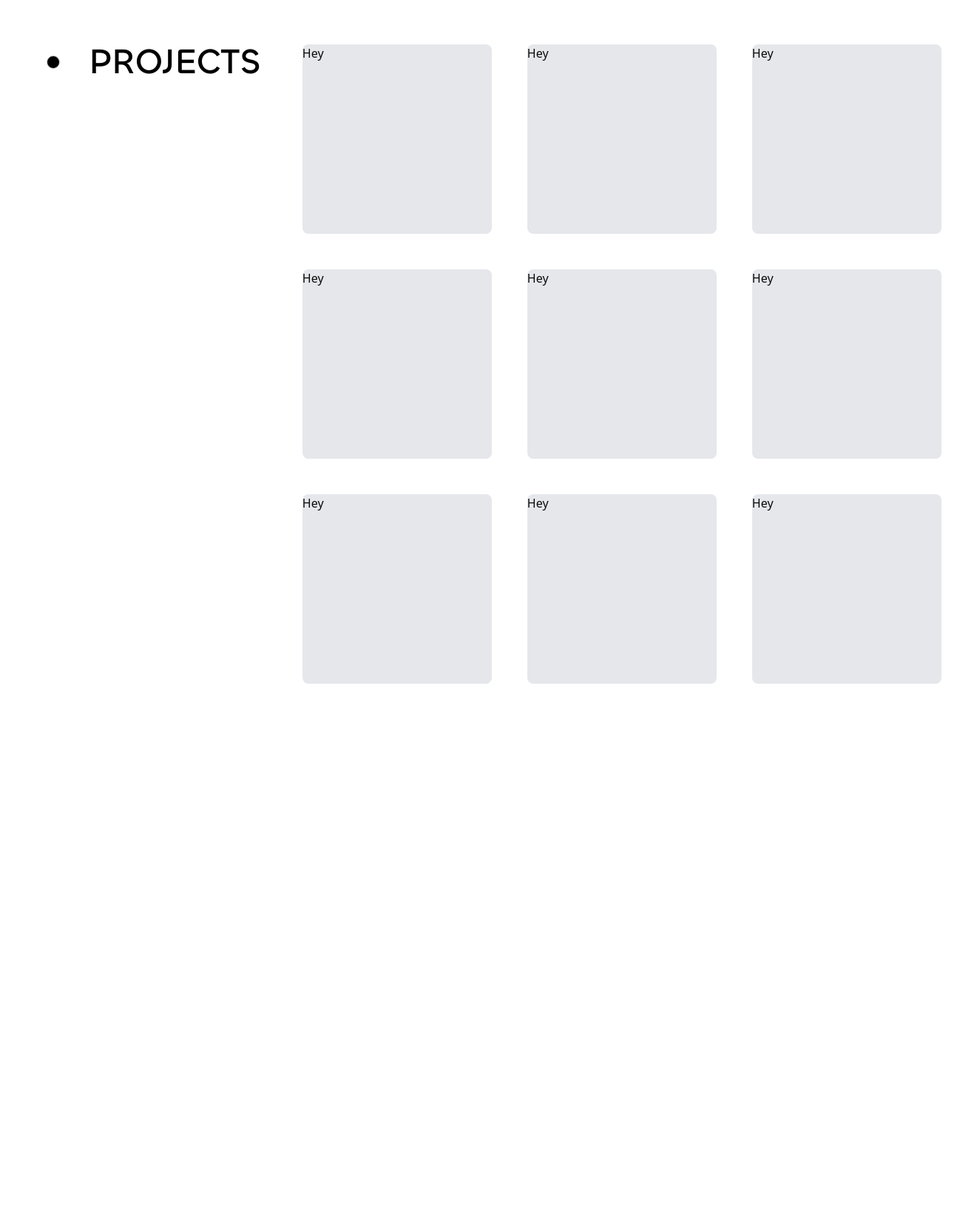
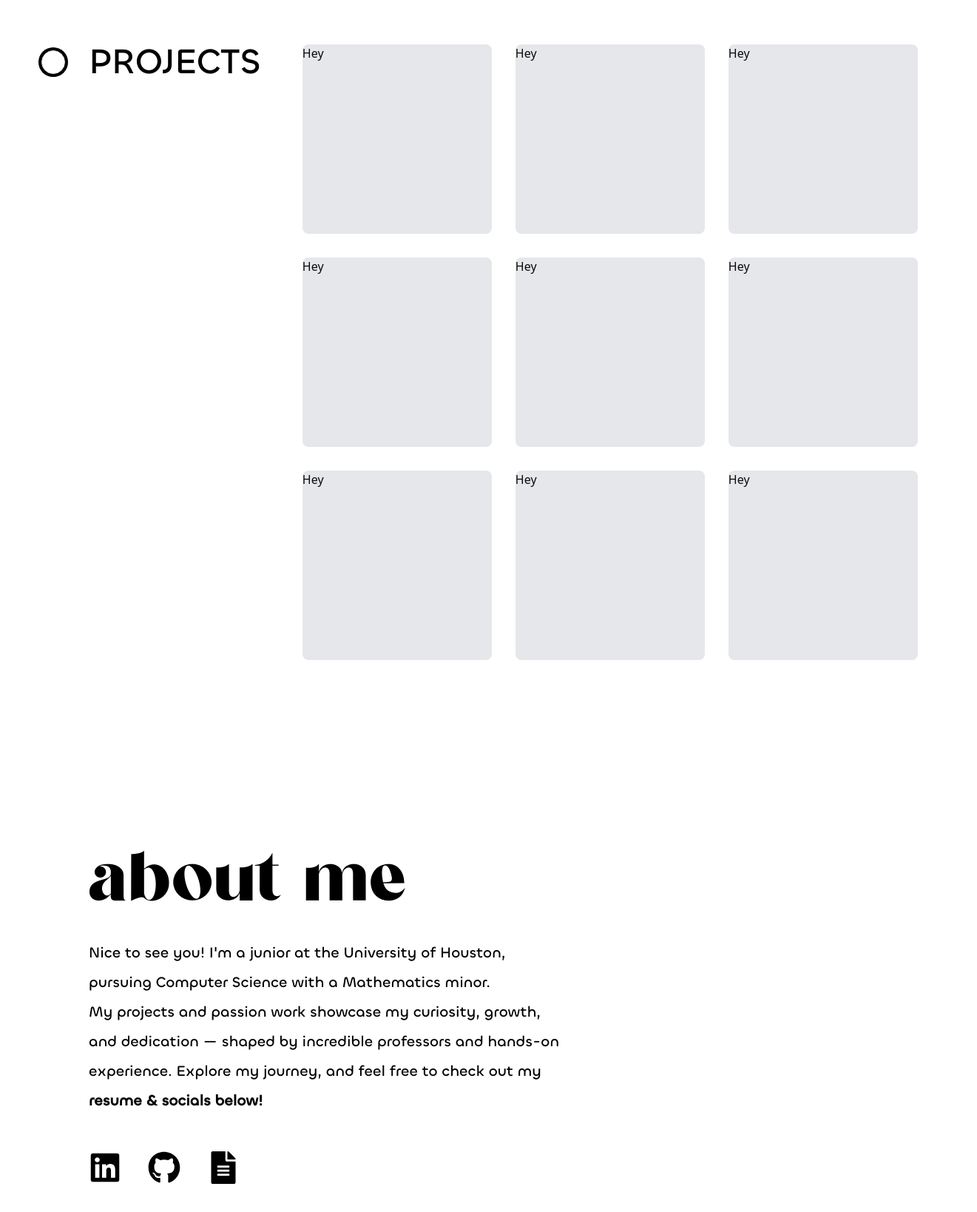
Before and after one commit to Shruthi1935/CSGirls_WebDev_Workshop, a Next.js app in the folder my-portfolio/: page / in a window 1280 px wide. Shown: the part 1748-3386 px from the top of the page at 74% size, 1321 px wide, since content can reach past the window. Before the commit the page ends 2752 px from the top, so only its background shows below. Built offline with nearby package versions, Linux system fonts and the light colour scheme.

Commit message:
Completed the about me section and added animations

```diff
--- a/my-portfolio/app/page.js
+++ b/my-portfolio/app/page.js
@@ -1,4 +1,4 @@
-import { FaGithub, FaLinkedin, FaFileAlt, FaGit} from "react-icons/fa";
+import { FaGithub, FaLinkedin, FaFileAlt, FaFile} from "react-icons/fa";
 import React from "react";
 import { Timeline } from "@/components/ui/timeline";
 import "./globals.css";
@@ -11,7 +11,7 @@ export default function Home() {
 
   const data = [
     {
-      title: "SKILLS & TECHNOLOGIES",
+      title: ( <div> SKILLS & TECHNOLOGIES </div> ),
       content: (
         <section id="Skills" className="">
           <div className="flex flex-col space-y-16 py-24 pr-8 ml-auto w-max">
@@ -56,18 +56,18 @@ export default function Home() {
       title: "PROJECTS",
       content: (
         <section id="Projects" className="">
-          <div className="flex flex-col space-y-12 pr-8 ml-auto w-max">
-            <div className="flex flex-row space-x-12">
+          <div className="flex flex-col space-y-8 pr-8 ml-auto w-max">
+            <div className="flex flex-row space-x-8">
               <div className="bg-gray-200 h-64 w-64 rounded-md cursor-pointer hover:scale-110 duration-500"> Hey </div>
               <div className="bg-gray-200 h-64 w-64 rounded-md cursor-pointer hover:scale-110 duration-500"> Hey </div>
               <div className="bg-gray-200 h-64 w-64 rounded-md cursor-pointer hover:scale-110 duration-500"> Hey </div>
             </div>
-            <div className="flex flex-row space-x-12">
+            <div className="flex flex-row space-x-8">
               <div className="bg-gray-200 h-64 w-64 rounded-md cursor-pointer hover:scale-110 duration-500"> Hey </div>
               <div className="bg-gray-200 h-64 w-64 rounded-md cursor-pointer hover:scale-110 duration-500"> Hey </div>
               <div className="bg-gray-200 h-64 w-64 rounded-md cursor-pointer hover:scale-110 duration-500"> Hey </div>
             </div>
-            <div className="flex flex-row space-x-12">
+            <div className="flex flex-row space-x-8">
               <div className="bg-gray-200 h-64 w-64 rounded-md cursor-pointer hover:scale-110 duration-500"> Hey </div>
               <div className="bg-gray-200 h-64 w-64 rounded-md cursor-pointer hover:scale-110 duration-500"> Hey </div>
               <div className="bg-gray-200 h-64 w-64 rounded-md cursor-pointer hover:scale-110 duration-500"> Hey </div>
@@ -76,7 +76,6 @@ export default function Home() {
         </section>
       ),
     },
-
 
   ];
 
@@ -88,17 +87,17 @@ export default function Home() {
           <div id="Navbar" className="w-screen top-0 py-5 px-18 border-black border-b-2">
             <div id="SectionLinks" className="flex flex-row space-x-32 justify-between">
               <div className="flex flex-row space-x-16">
-                <a href="#Skills" className="text-lg font-chillax"> SKILLS </a>
-                <a href="#Projects" className="text-lg font-chillax"> PROJECTS </a>
-                <a href="#AboutMe" className="text-lg font-chillax"> ABOUT ME </a>
-                <a href="/resume.pdf" download className="text-lg font-chillax"> RESUME </a>
+                <a href="#Skills" className="text-lg font-chillax cursor-pointer hover:scale-110 duration-300"> SKILLS </a>
+                <a href="#Projects" className="text-lg font-chillax cursor-pointer hover:scale-110 duration-300"> PROJECTS </a>
+                <a href="#AboutMe" className="text-lg font-chillax cursor-pointer hover:scale-110 duration-300"> ABOUT ME </a>
+                <a href="/resume.pdf" download className="text-lg font-chillax cursor-pointer hover:scale-110 duration-300"> RESUME </a>
               </div>
               <div id="SocialLinks" className="flex flex-row space-x-6">
                 <a href="https://www.linkedin.com/in/shruthi-yenamagandla-23883428b/" target="_blank">
-                  <FaLinkedin className="text-black text-3xl" />
+                  <FaLinkedin className="text-black text-3xl cursor-pointer hover:scale-110 duration-300 hover:text-blue-700" />
                 </a>
                 <a href="https://github.com/Shruthi1935" target="_blank">
-                  <FaGithub className="text-black text-3xl" />
+                  <FaGithub className="text-black text-3xl cursor-pointer hover:scale-110 duration-300" />
                 </a>
               </div>
             </div>
@@ -113,11 +112,27 @@ export default function Home() {
         </div>
       </section>
 
+
       <section id="Timeline">
         <div className="w-full">
           <Timeline data={data} />
         </div>
       </section>
+
+
+      <section id="AboutMe" className="w-screen h-screen">
+        <div className="font-sugarmagic text-8xl text-black px-30 pt-42 mb-8"> about me </div>
+        <div className="font-chillax text-xl text-black w-screen px-30 leading-10 mb-10">
+          Nice to see you! I'm a junior at the University of Houston, <br/> pursuing Computer Science with a Mathematics minor. <br/>
+          My projects and passion work showcase my curiosity, growth, <br/> and dedication — shaped by incredible professors and hands-on <br/> experience.
+          Explore my journey, and feel free to check out my <br/> <div className="font-extrabold"> resume & socials below! </div>
+        </div>
+        <div className="flex flex-row space-x-5 px-28">
+          <FaLinkedin className="text-black text-6xl p-2 cursor-pointer hover:-translate-y-3 duration-300 hover:text-blue-700" />
+          <FaGithub className="text-black text-6xl p-2 cursor-pointer hover:-translate-y-3 duration-300" />
+          <FaFileAlt className="text-black text-6xl p-2 cursor-pointer hover:-translate-y-3 duration-300 hover:text-amber-400" />
+        </div>
+      </section>
     </>
   );
 }
--- a/my-portfolio/components/ui/timeline.jsx
+++ b/my-portfolio/components/ui/timeline.jsx
@@ -29,23 +29,23 @@ export const Timeline = ({
       className="w-full bg-white font-sans md:px-10"
       ref={containerRef}>
 
-      <div ref={ref} className="relative pb-20">
+      <div ref={ref} className="relative pb-20 bg-white">
         {data.map((item, index) => (
           <div key={index} className="flex justify-start pt-10 md:pt-40 md:gap-10">
             <div
-              className="sticky flex flex-col md:flex-row z-40 items-center top-40 self-start lg:max-w-sm md:w-full">
+              className="sticky flex flex-col md:flex-row z-40 items-center top-40 self-start bg-white">
               <div
-                className="h-10 absolute left-3 md:left-3 w-10 rounded-full bg-white dark:bg-black flex items-center justify-center">
+                className="h-10 w-10 absolute left-3 md:left-3 rounded-full bg-black dark:bg-black flex items-center justify-center">
                 <div
-                  className="h-4 w-4 rounded-full bg-black dark:bg-neutral-800 border border-neutral-300 dark:border-neutral-700 p-2" />
+                  className="h-8 w-8 rounded-full bg-white dark:bg-neutral-800 border border-neutral-300 dark:border-neutral-700 p-2" />
               </div>
               <h3
-                className="hidden md:block text-xl md:pl-20 md:text-5xl font-chillax text-black dark:text-neutral-500 ">
+                className="hidden xl:block text-xl md:pl-20 md:text-5xl font-chillax text-black dark:text-neutral-500 ">
                 {item.title}
               </h3>
             </div>
 
-            <div className="relative pl-20 pr-4 md:pl-4 w-full">
+            <div className="relative pl-20 pr-4 md:pl-4 bg-white ml-auto">
               <h3
                 className="md:hidden block text-2xl mb-4 text-left font-chillax text-black dark:text-neutral-500">
                 {item.title}
@@ -64,7 +64,7 @@ export const Timeline = ({
               height: heightTransform,
               opacity: opacityTransform,
             }}
-            className="absolute inset-x-0 top-0  w-[6px] bg-gradient-to-t from-black via-black to-black from-[0%] via-[10%] rounded-full" />
+            className="absolute inset-x-0 top-0  w-[6px] bg-gradient-to-t from-black via-black to-transparent from-[0%] via-[10%] rounded-full" />
         </div>
       </div>
     </div>)
```
